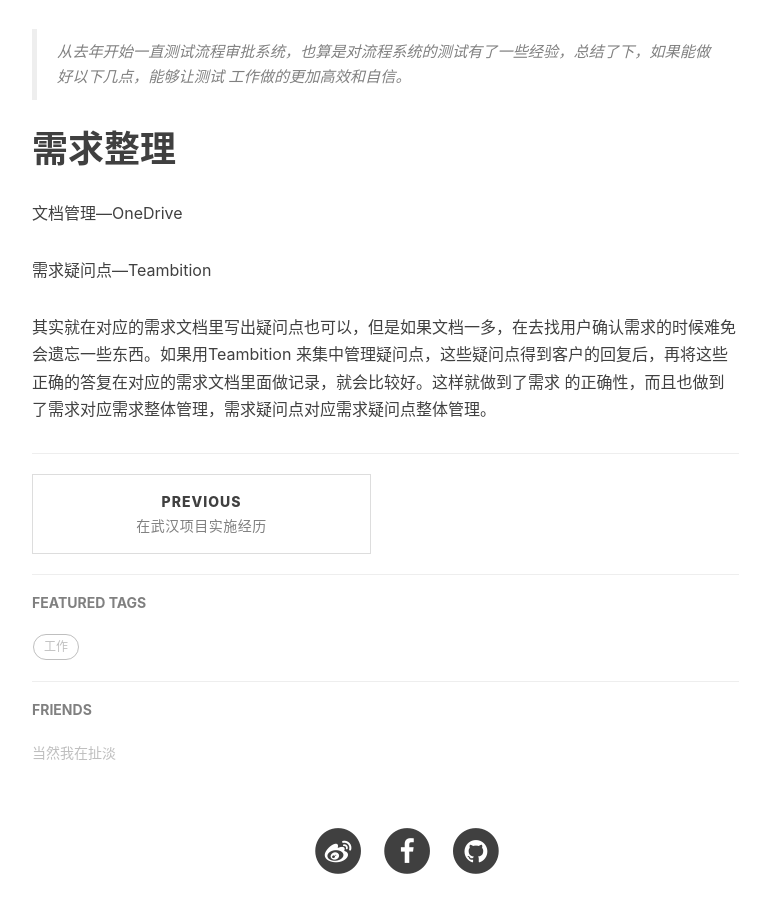
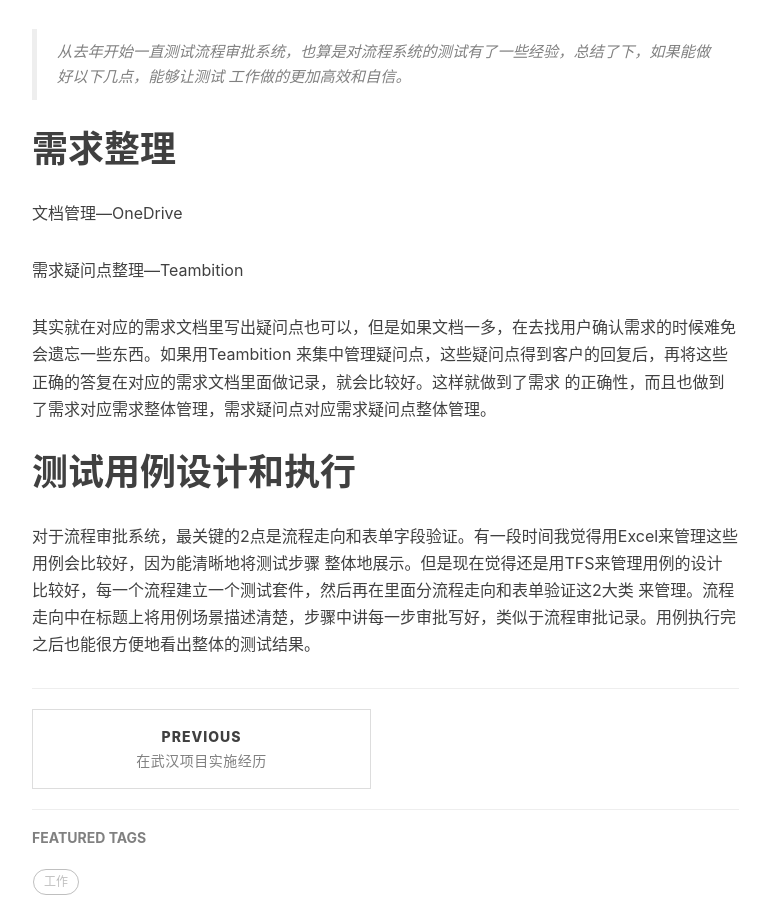
Before and after one commit to ccflyme/ccflyme.github.io, a Jekyll site: the page built from _posts/2016-06-27-Workflow-System-Testing-Experience.markdown, in a window 1280 px wide and 900 px high, scrolled down 468 px. Shown: the whole window, without its empty margins (233-1003 px from the left). Built offline with Jekyll 4.4.1, drawn with Linux system fonts in a browser that asks for light colours; nearby versions of some CDN libraries; comment, search, counter and statistics services are not loaded.

Commit message:
update blog

```diff
--- a/_posts/2016-06-27-Workflow-System-Testing-Experience.markdown
+++ b/_posts/2016-06-27-Workflow-System-Testing-Experience.markdown
@@ -16,8 +16,13 @@ tags:
 # 需求整理
 文档管理---OneDrive
 
-需求疑问点---Teambition
+需求疑问点整理---Teambition
 
 其实就在对应的需求文档里写出疑问点也可以，但是如果文档一多，在去找用户确认需求的时候难免会遗忘一些东西。如果用Teambition
 来集中管理疑问点，这些疑问点得到客户的回复后，再将这些正确的答复在对应的需求文档里面做记录，就会比较好。这样就做到了需求
 的正确性，而且也做到了需求对应需求整体管理，需求疑问点对应需求疑问点整体管理。
+
+# 测试用例设计和执行
+对于流程审批系统，最关键的2点是流程走向和表单字段验证。有一段时间我觉得用Excel来管理这些用例会比较好，因为能清晰地将测试步骤
+整体地展示。但是现在觉得还是用TFS来管理用例的设计比较好，每一个流程建立一个测试套件，然后再在里面分流程走向和表单验证这2大类
+来管理。流程走向中在标题上将用例场景描述清楚，步骤中讲每一步审批写好，类似于流程审批记录。用例执行完之后也能很方便地看出整体的测试结果。
```
